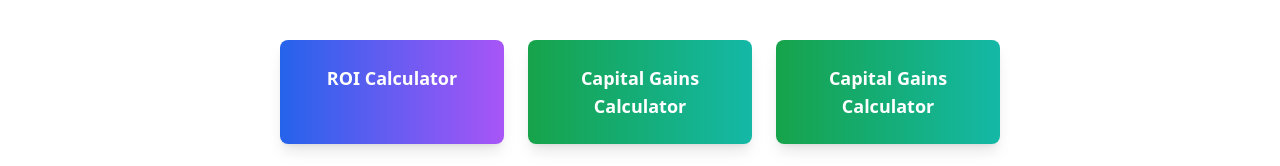
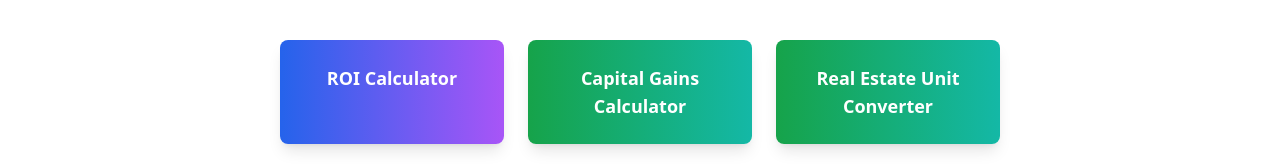
Before and after one commit to venupala-tt/propnz, a Next.js app: page /pages/tools in a window 1280 px wide. Shown: the part 244-410 px from the top of the page. Built offline with nearby package versions, Linux system fonts and the light colour scheme.

Commit message:
Update page.tsx

```diff
--- a/app/pages/tools/page.tsx
+++ b/app/pages/tools/page.tsx
@@ -31,7 +31,7 @@ export default function ToolsPage() {
           href="../pages/rcalc"
           className="block rounded-lg shadow-lg p-6 bg-gradient-to-r from-green-600 to-teal-500 text-white hover:shadow-xl transition-all"
         >
-          <h2 className="text-lg font-semibold">Capital Gains Calculator</h2>
+          <h2 className="text-lg font-semibold">Real Estate Unit Converter</h2>
         </Link>
 
         {/* More Tools */}
```
